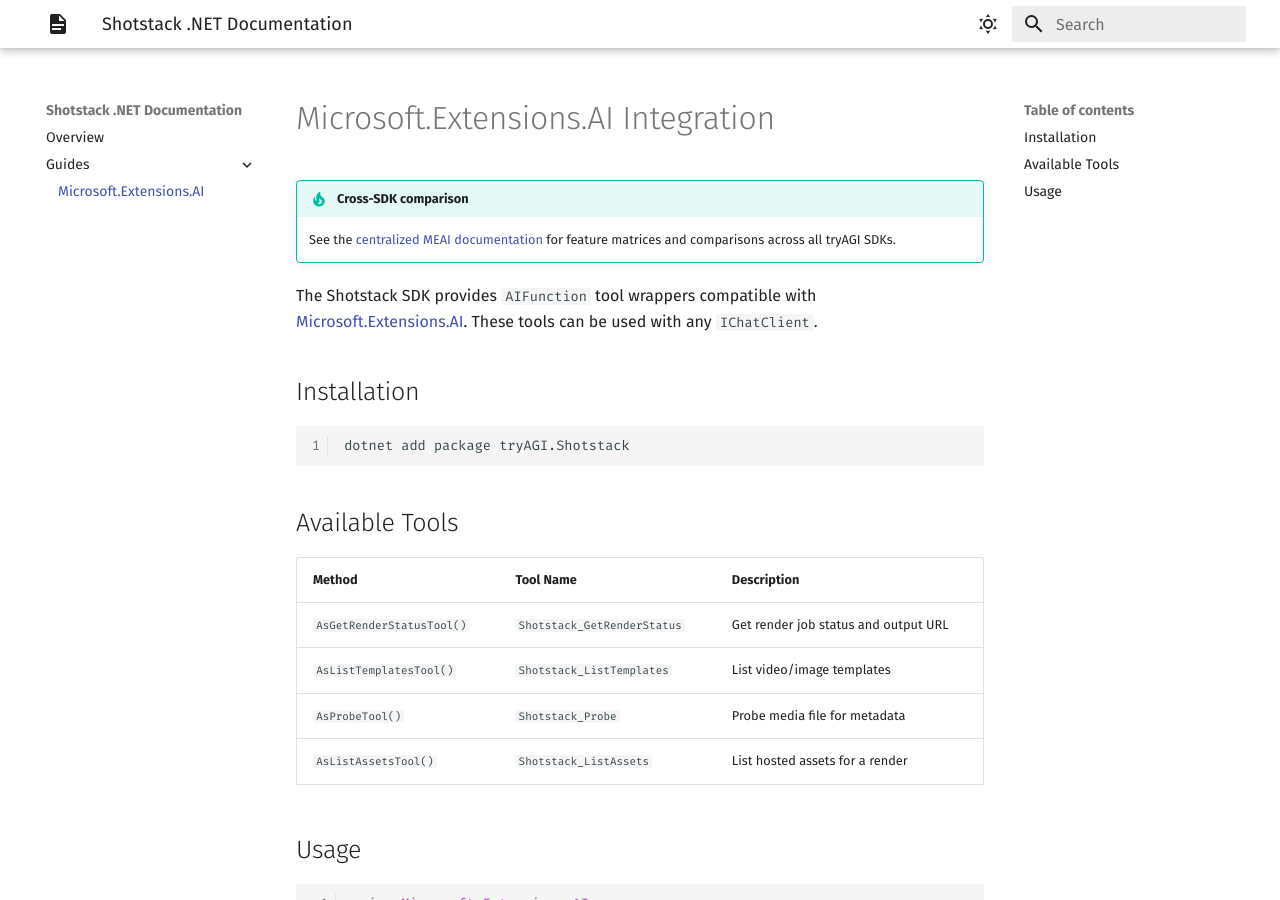
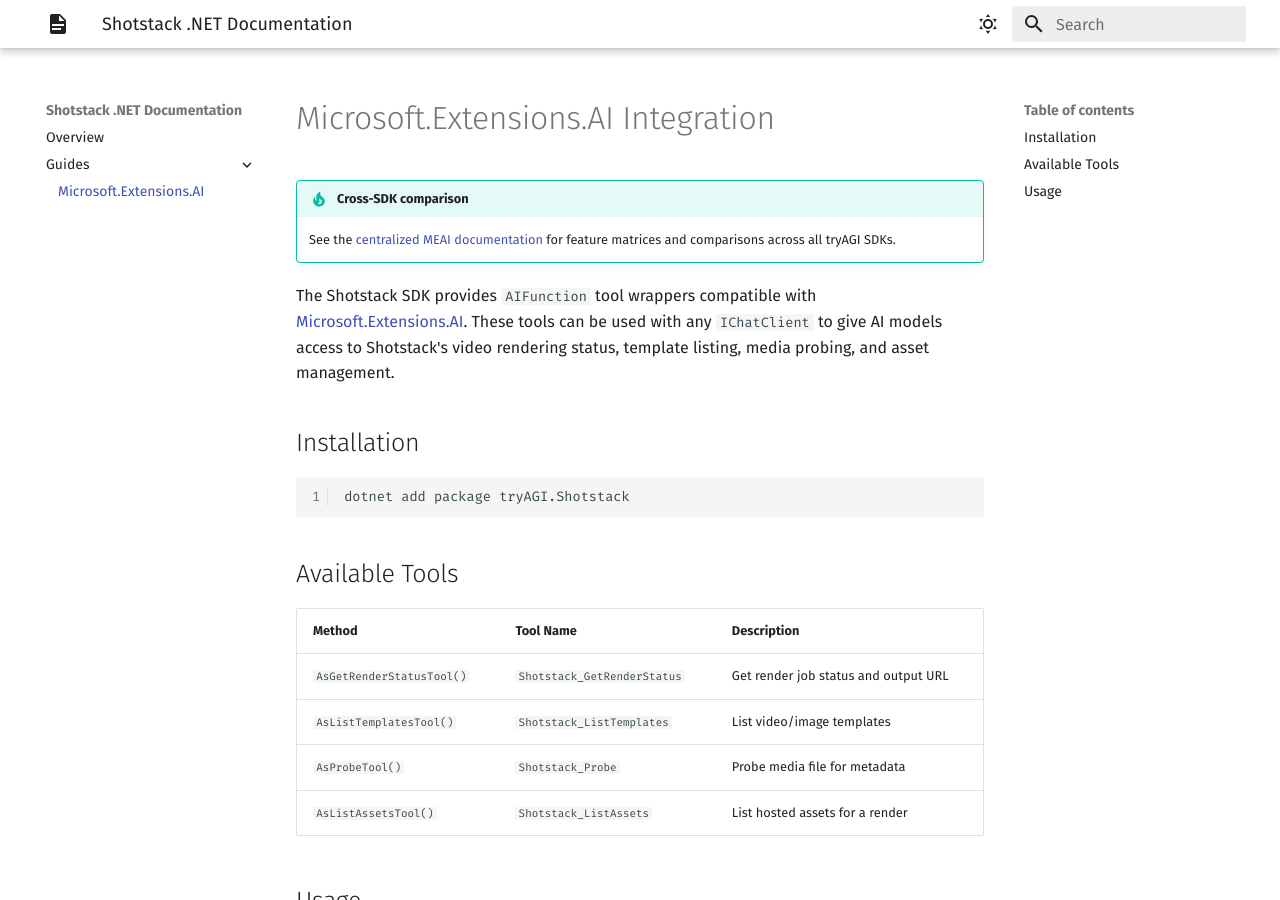
Before and after one commit to tryAGI/Shotstack, an MkDocs documentation site: the page built from docs/guides/meai.md, in a window 1280 px wide and 900 px high. Built offline with MkDocs 1.6.1 and Material for MkDocs 9.7.7, drawn with Linux system fonts in a browser that asks for light colours; the version menu is left out.

Commit message:
Standardize MEAI guide intro text
Co-Authored-By: Claude Opus 4.6 <noreply@anthropic.com>

```diff
--- a/docs/guides/meai.md
+++ b/docs/guides/meai.md
@@ -3,7 +3,7 @@
 !!! tip "Cross-SDK comparison"
     See the [centralized MEAI documentation](https://tryagi.github.io/docs/meai/) for feature matrices and comparisons across all tryAGI SDKs.
 
-The Shotstack SDK provides `AIFunction` tool wrappers compatible with [Microsoft.Extensions.AI](https://learn.microsoft.com/en-us/dotnet/ai/microsoft-extensions-ai). These tools can be used with any `IChatClient`.
+The Shotstack SDK provides `AIFunction` tool wrappers compatible with [Microsoft.Extensions.AI](https://learn.microsoft.com/en-us/dotnet/ai/microsoft-extensions-ai). These tools can be used with any `IChatClient` to give AI models access to Shotstack's video rendering status, template listing, media probing, and asset management.
 
 ## Installation
 
```
